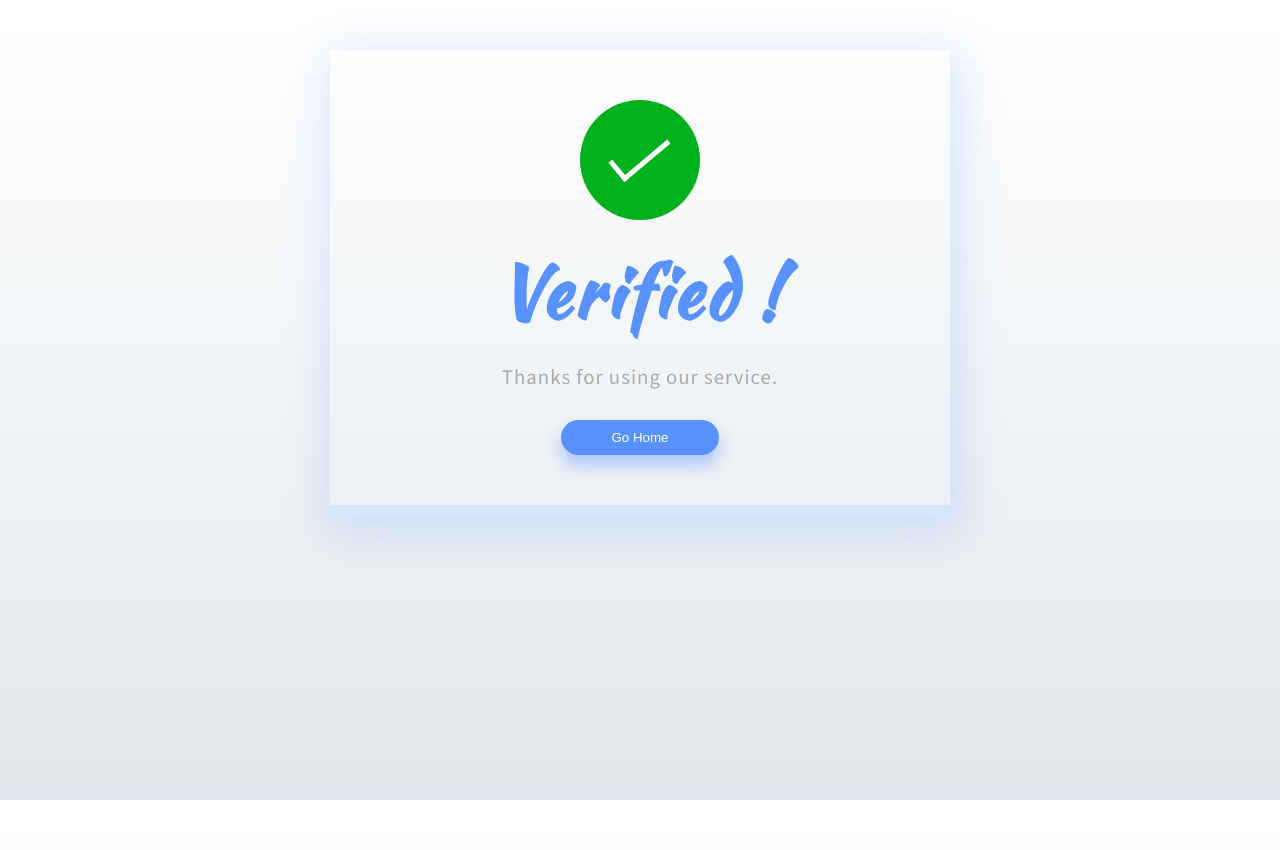
After one commit to harika-maha/Java-Training, a Flask app: template otpGenerator/templates/nextPage_Verified.html in a window 1280 px wide. The commit adds this page. Run offline with Flask 3, Linux system fonts and the light colour scheme; the template is opened without the code that fills it, so the values that code supplies are empty.

Commit message:
Added a folder for training day may 3

```diff
--- a/otpGenerator/app.py
+++ b/otpGenerator/app.py
@@ -5,7 +5,7 @@ import smtplib
 
 def generate(email):
     otp = ''.join([str(random.randint(0,9)) for i in range(6)])
-    password = 'hfqkzjryvrxigwzt'
+    password = 'nqbjxzzoyowkladk'
     server = smtplib.SMTP('smtp.gmail.com', 587)
     server.starttls()
     server.login('hari02maha@gmail.com', password)
@@ -37,23 +37,24 @@ def otp():
 
 @app.route('/nextPage', methods=["POST", "GET"])
 def nextPage():
-    msg = ""
-    ot0 = request.form["otp0"] * 100000
-    ot1 = request.form["otp1"] * 10000
-    ot2 = request.form["otp2"] * 1000
-    ot3 = request.form["otp3"] * 100
-    ot4 = request.form["otp4"] * 10
-    ot5 = request.form["otp5"] * 1
+    # msg = ""
+    ot0 = int(request.form["otp0"]) * 100000
+    ot1 = int(request.form["otp1"]) * 10000
+    ot2 = int(request.form["otp2"]) * 1000
+    ot3 = int(request.form["otp3"]) * 100
+    ot4 = int(request.form["otp4"]) * 10
+    ot5 = int(request.form["otp5"]) * 1
 
     ot = ot0 + ot1 + ot2 + ot3 + ot4 + ot5
+    print(ot)
 
-    if(ot==otObtained):
-        msg = "Verification Successful!"
+    if(ot==int(otObtained)):
+        return render_template('nextPage_Verified.html')
+
     else:
-        msg = "Not the right OTP!"
+        return render_template('nextPage_Failed.html')
 
-    return render_template('nextPage.html', msg = msg)
-
+    # return render_template('nextPage.html', msg = msg)
 
 if __name__ == "__main__":
     app.run(debug=True)
--- /dev/null
+++ b/otpGenerator/templates/nextPage_Verified.html
@@ -0,0 +1,144 @@
+<head>
+  <style>
+    * {
+      box-sizing: border-box;
+      /* outline:1px solid ;*/
+    }
+    body {
+      background: #ffffff;
+      background: linear-gradient(to bottom, #ffffff 0%, #e1e8ed 100%);
+      filter: progid:DXImageTransform.Microsoft.gradient( startColorstr='#ffffff', endColorstr='#e1e8ed',GradientType=0 );
+      height: 100%;
+      margin: 0;
+      background-repeat: no-repeat;
+      background-attachment: fixed;
+    }
+
+    .wrapper-1 {
+      width: 100%;
+      height: 100vh;
+      display: flex;
+      flex-direction: column;
+    }
+    .wrapper-2 {
+      padding: 30px;
+      text-align: center;
+    }
+    h1 {
+      font-family: "Kaushan Script", cursive;
+      font-size: 4em;
+      letter-spacing: 3px;
+      color: #5892ff;
+      margin: 0;
+      margin-bottom: 20px;
+    }
+    .wrapper-2 p {
+      margin: 0;
+      font-size: 1.3em;
+      color: #aaa;
+      font-family: "Source Sans Pro", sans-serif;
+      letter-spacing: 1px;
+    }
+    .go-home {
+      color: #fff;
+      background: #5892ff;
+      border: none;
+      padding: 10px 50px;
+      margin: 30px 0;
+      border-radius: 30px;
+      text-transform: capitalize;
+      box-shadow: 0 10px 16px 1px rgba(174, 199, 251, 1);
+    }
+    .footer-like {
+      margin-top: auto;
+      background: #d7e6fe;
+      padding: 6px;
+      text-align: center;
+    }
+    .footer-like p {
+      margin: 0;
+      padding: 4px;
+      color: #5892ff;
+      font-family: "Source Sans Pro", sans-serif;
+      letter-spacing: 1px;
+    }
+    .footer-like p a {
+      text-decoration: none;
+      color: #5892ff;
+      font-weight: 600;
+    }
+
+    @media (min-width: 360px) {
+      h1 {
+        font-size: 4.5em;
+      }
+      .go-home {
+        margin-bottom: 20px;
+      }
+    }
+
+    @media (min-width: 600px) {
+      .content {
+        max-width: 1000px;
+        margin: 0 auto;
+      }
+      .wrapper-1 {
+        height: initial;
+        max-width: 620px;
+        margin: 0 auto;
+        margin-top: 50px;
+        box-shadow: 4px 8px 40px 8px rgba(88, 146, 255, 0.2);
+      }
+    }
+    .wrapper {
+      display: flex;
+      align-items: center;
+      justify-content: center;
+      min-height: 20vh;
+    }
+
+    .circle {
+      position: relative;
+      background: #00b01d;
+      border-radius: 100%;
+      height: 120px;
+      width: 120px;
+    }
+
+    .checkMark {
+      position: absolute;
+      transform: rotate(50deg) translate(-50%, -50%);
+      left: 27%;
+      top: 43%;
+      height: 60px;
+      width: 25px;
+      border-bottom: 5px solid #fff;
+      border-right: 5px solid #fff;
+    }
+  </style>
+</head>
+
+<div class="content">
+  <div class="wrapper-1">
+    <div class="wrapper-2">
+      <div class="wrapper">
+        <div class="circle">
+          <div class="checkMark"></div>
+        </div>
+      </div>
+      <h1>Verified !</h1>
+      <p>Thanks for using our service.</p>
+      <button type="submit" href="index.html" class="go-home">
+        <a style="text-decoration: 0; color: #ffffff" href="index.html"
+          >go home</a
+        >
+      </button>
+    </div>
+    <div class="footer-like"></div>
+  </div>
+</div>
+
+<link
+  href="https://fonts.googleapis.com/css?family=Kaushan+Script|Source+Sans+Pro"
+  rel="stylesheet"
+/>
--- a/otpGenerator/otp_ui.html
+++ b/otpGenerator/templates/otp_ui.html
@@ -87,7 +87,7 @@
     </style>
   </head>
   <body>
-    <form action="nextPage.html" method="post">
+    <form action="nextPage" method="post">
     <div class="container">
       <h2>Verify Your Account</h2>
 
```
Also changed, not shown: otpGenerator/nextPage_Failed.html (added, +150 -0 lines), otpGenerator/templates/nextPage.html (deleted, +0 -18 lines).
